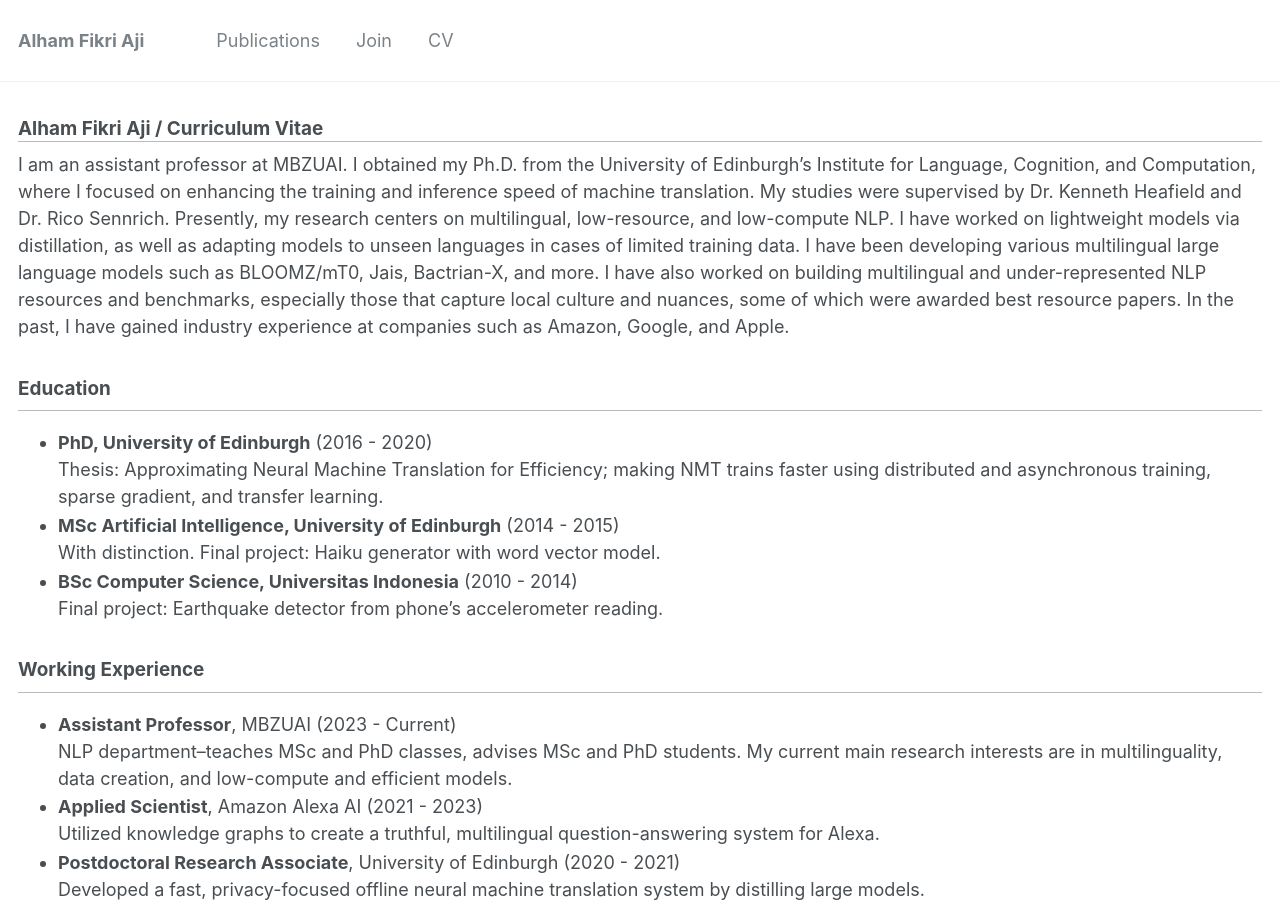
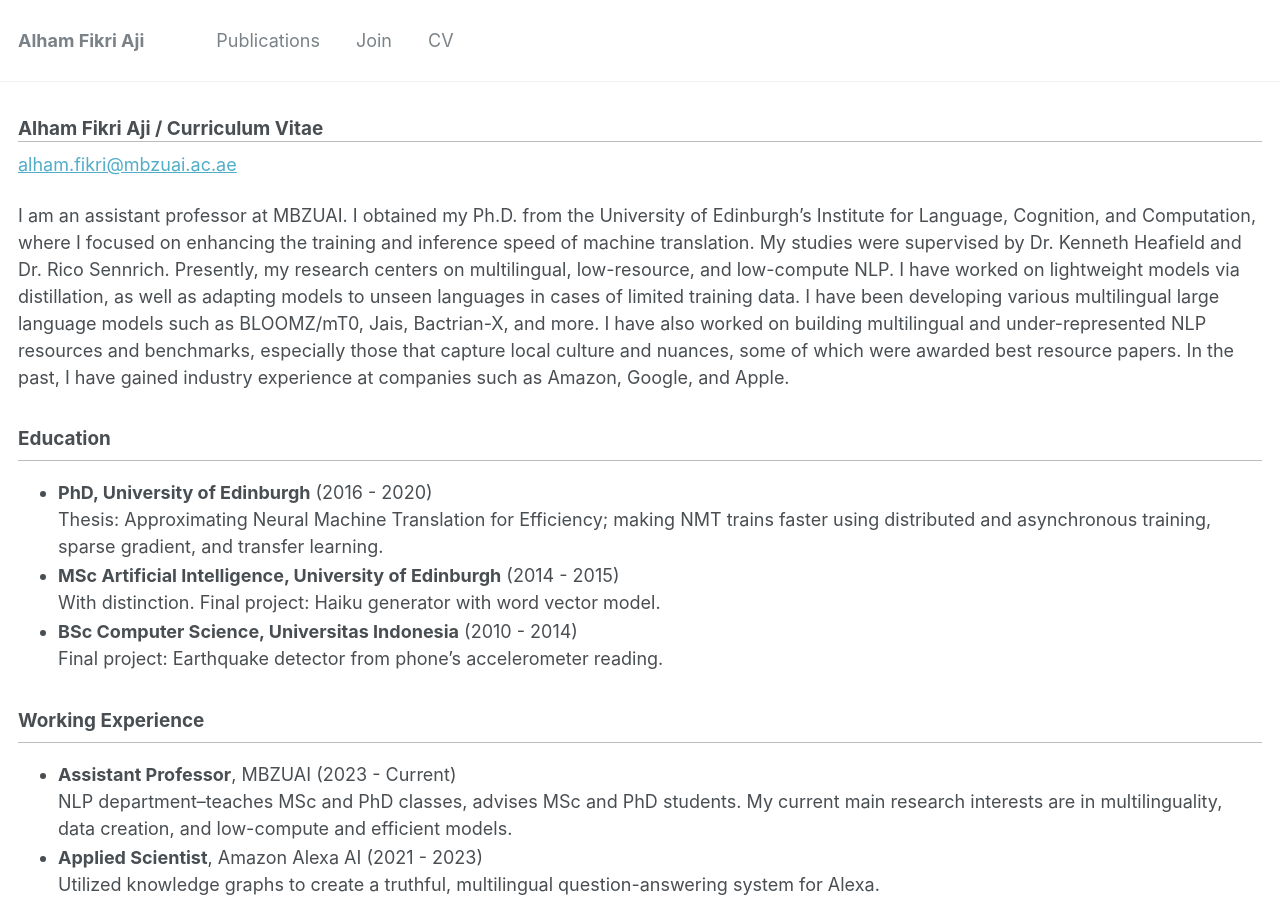
Before and after one commit to afaji/afaji.github.io, a Jekyll site: the page built from _pages/cv.md, in a window 1280 px wide and 900 px high. Built offline with Jekyll 4.4.1, drawn with Linux system fonts in a browser that asks for light colours.

Commit message:
Update cv.md

```diff
--- a/_pages/cv.md
+++ b/_pages/cv.md
@@ -9,6 +9,8 @@ redirect_from:
 
 {% include base_path %}
 # Alham Fikri Aji / Curriculum Vitae
+
+[alham.fikri@mbzuai.ac.ae](mailto:alham.fikri@mbzuai.ac.ae)
 
 I am an assistant professor at MBZUAI. I obtained my Ph.D. from the University of Edinburgh’s Institute for Language, Cognition, and Computation, where I focused on enhancing the training and inference speed of machine translation. My studies were supervised by Dr. Kenneth Heafield and Dr. Rico Sennrich. Presently, my research centers on multilingual, low-resource, and low-compute NLP. I have worked on lightweight models via distillation, as well as adapting models to unseen languages in cases of limited training data.
 I have been developing various multilingual large language models such as BLOOMZ/mT0, Jais, Bactrian-X, and more. I have also worked on building multilingual and under-represented NLP resources and benchmarks, especially those that capture local culture and nuances, some of which were awarded best resource papers.
```
